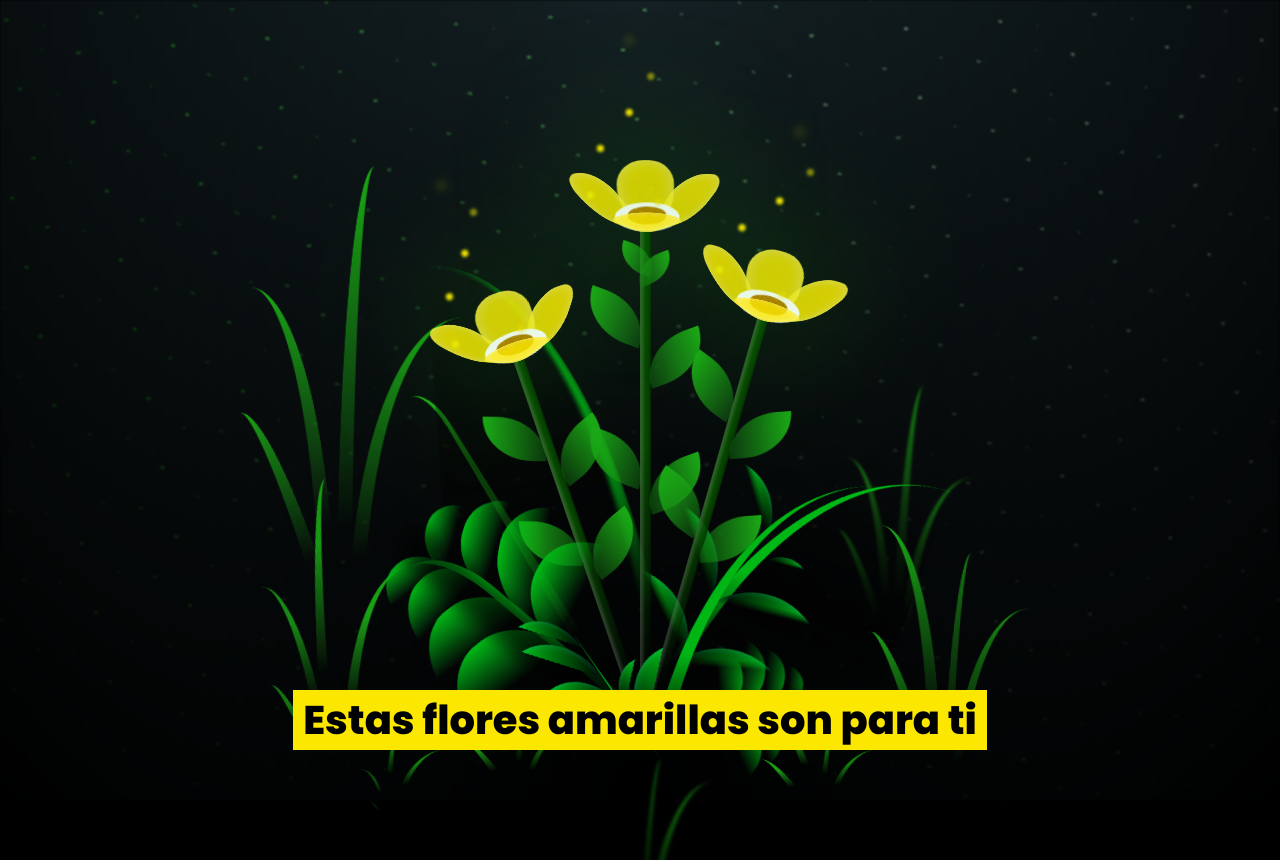
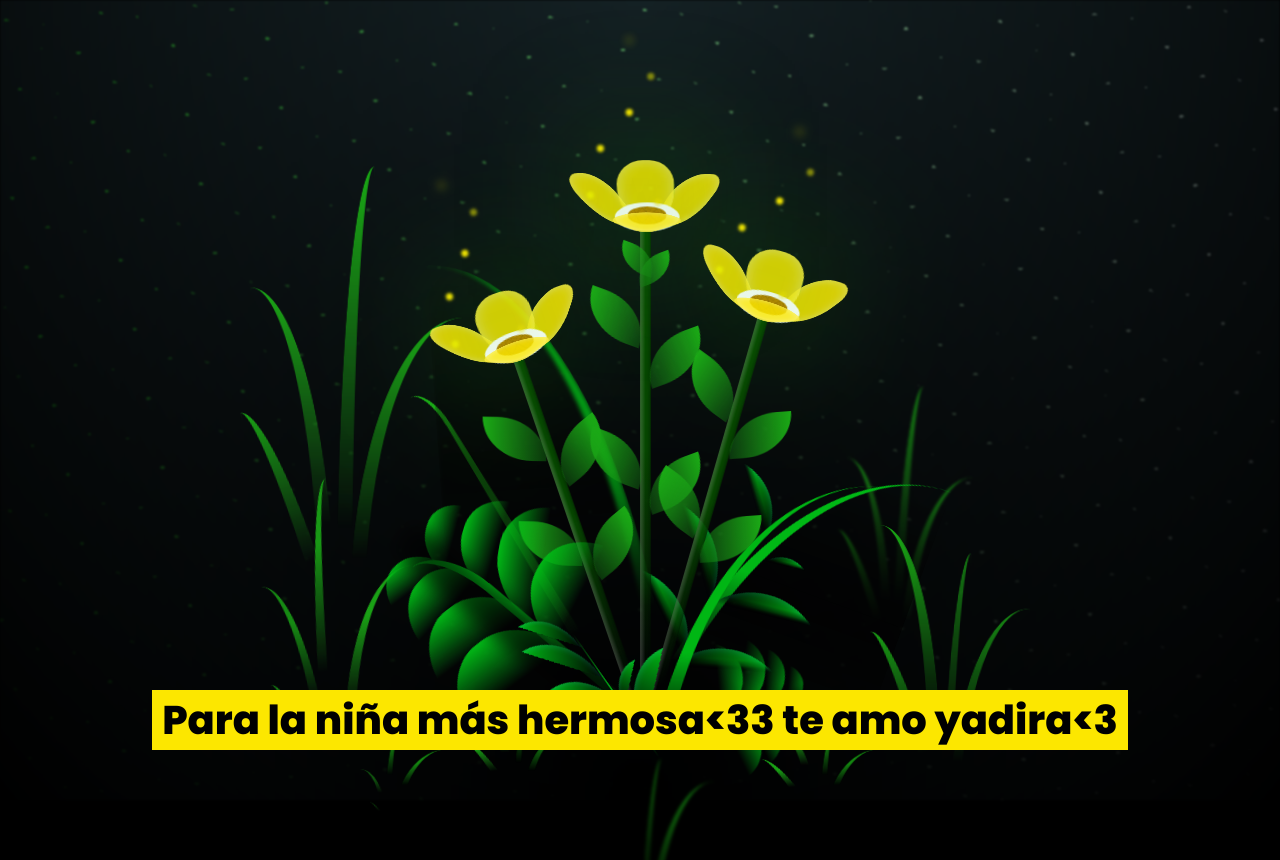
Before and after one commit to Jaredsahir2006/Flores-amarillas, a plain HTML site: page index.html in a window 1280 px wide. Shown: the top 860 px of the page. Drawn offline with Linux system fonts and the light colour scheme.

Commit message:
Update index.html

```diff
--- a/index.html
+++ b/index.html
@@ -306,7 +306,7 @@
       </div>
     </div>
   </div>
-  <div class="message">Estas flores amarillas son para ti</div>
+  <div class="message">Para la niña más hermosa<33 te amo yadira<3</div>
 </body>
 <!-- partial -->
   <script  src="./script.js"></script>
```
